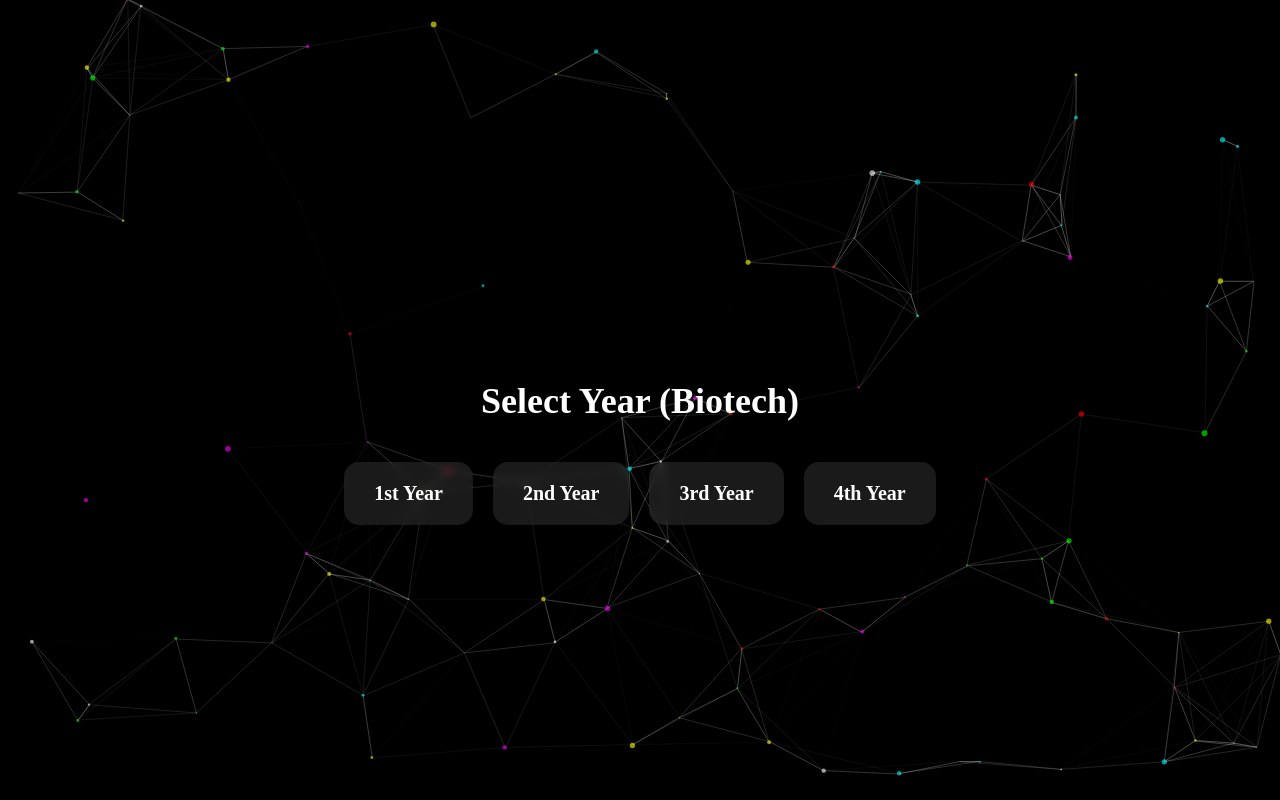
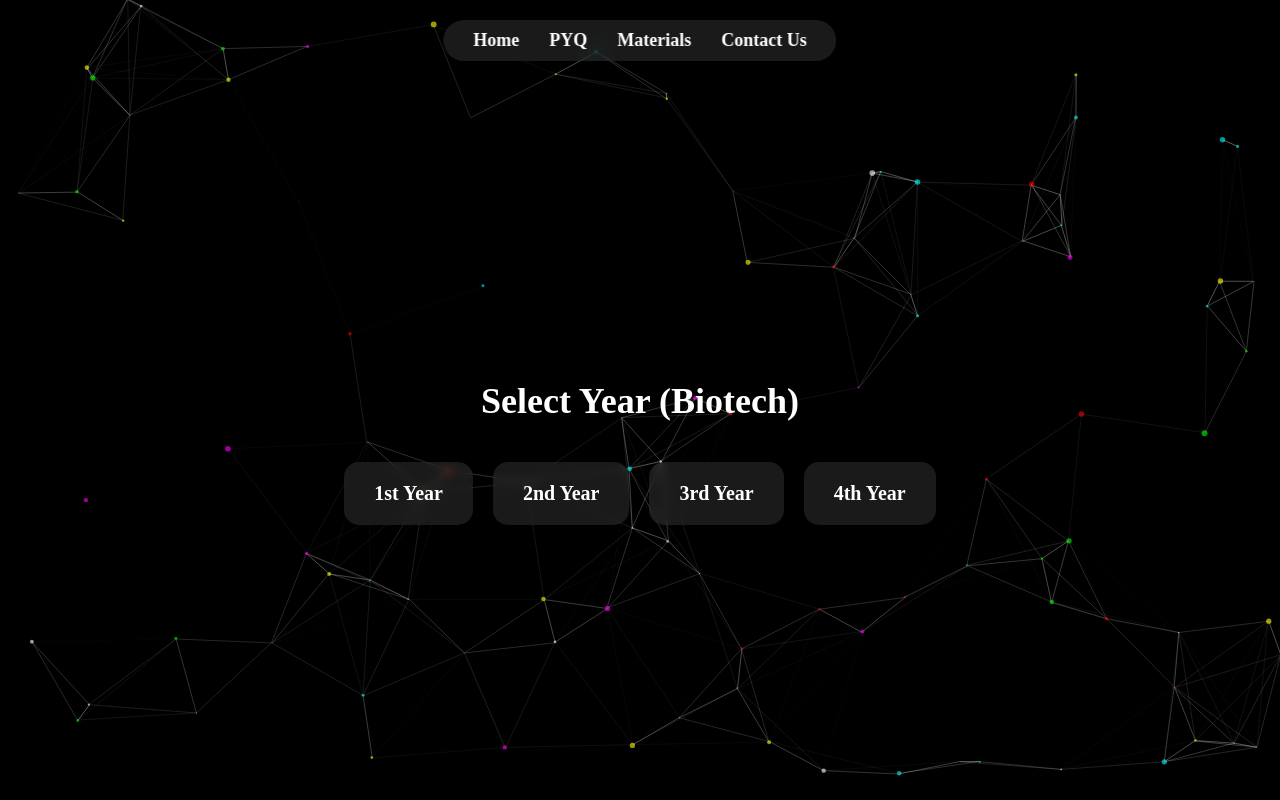
Before and after one commit to avishekpandit14/gla-notes, a plain HTML site: page biotech.html in a window 1280 px wide. Drawn offline with nearby package versions, Linux system fonts and the light colour scheme.

Commit message:
Update biotech.html

```diff
--- a/biotech.html
+++ b/biotech.html
@@ -7,6 +7,16 @@
   <link rel="stylesheet" href="style.css">
 </head>
 <body>
+
+
+  <nav class="glass-navbar">
+  <ul class="nav-links">
+    <li><a href="index.html">Home</a></li>
+    <li><a href="pyq.html">PYQ</a></li>
+    <li><a href="extra-materials.html">Materials</a></li>
+    <li><a href="index.html#contact">Contact Us</a></li>
+  </ul>
+</nav>
 
 
   <!-- Background particles -->
```
